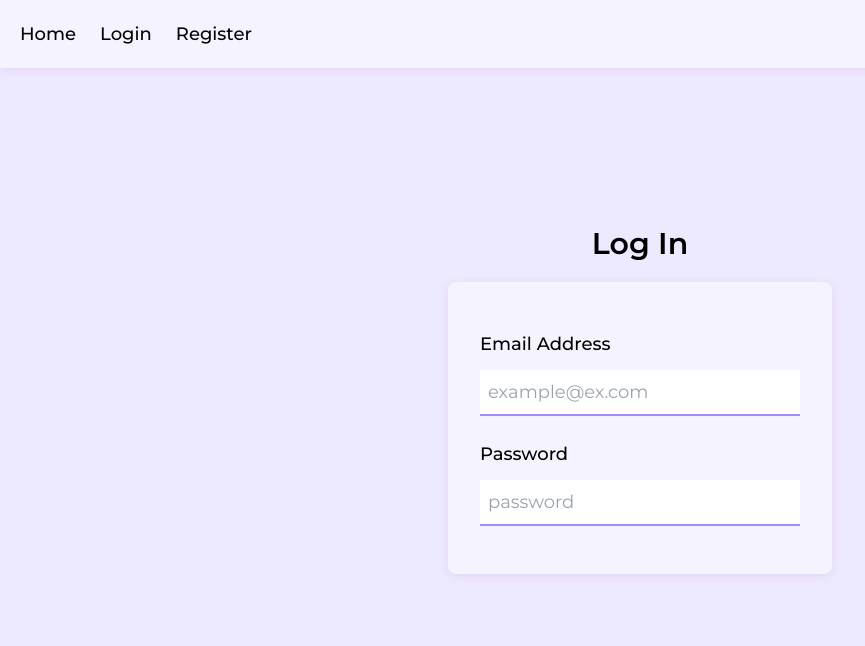
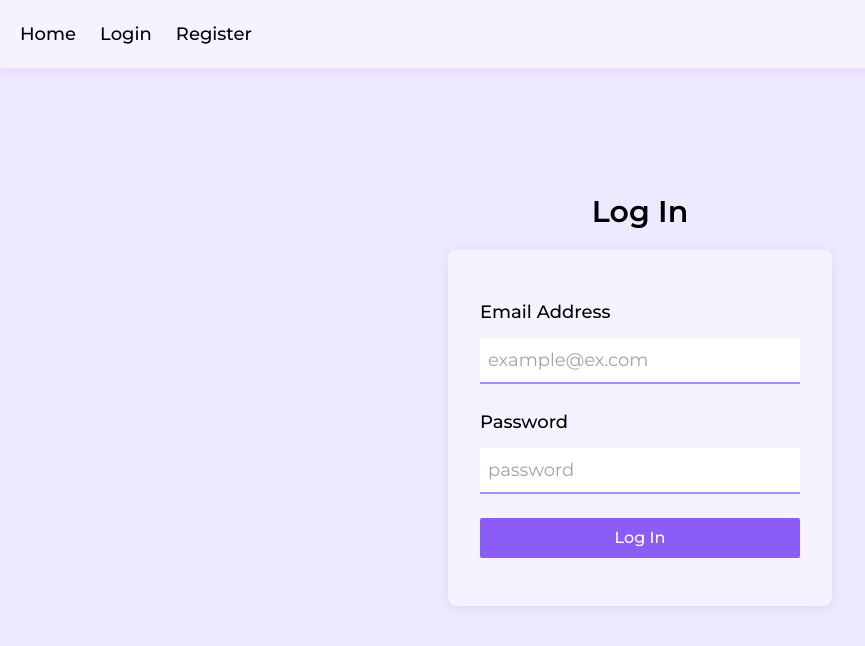
Before and after one commit to krystiano13/docs, a React (Vite) app in the folder client/: page /login in a window 1280 px wide. Shown: the top 646 px of the page, without its empty margins (0-865 px from the left). Built offline with nearby package versions, Linux system fonts and the light colour scheme.

Commit message:
create submit button

```diff
--- a/client/src/views/Login.tsx
+++ b/client/src/views/Login.tsx
@@ -27,6 +27,12 @@ export function Login() {
             name="password"
           />
         </div>
+        <button
+          className="text-white font-medium hover:bg-violet-400 transition-colors bg-violet-500 p-2 pl-6 pr-6 rounded-sm"
+          type="submit"
+        >
+          Log In
+        </button>
       </form>
     </div>
   );
```
